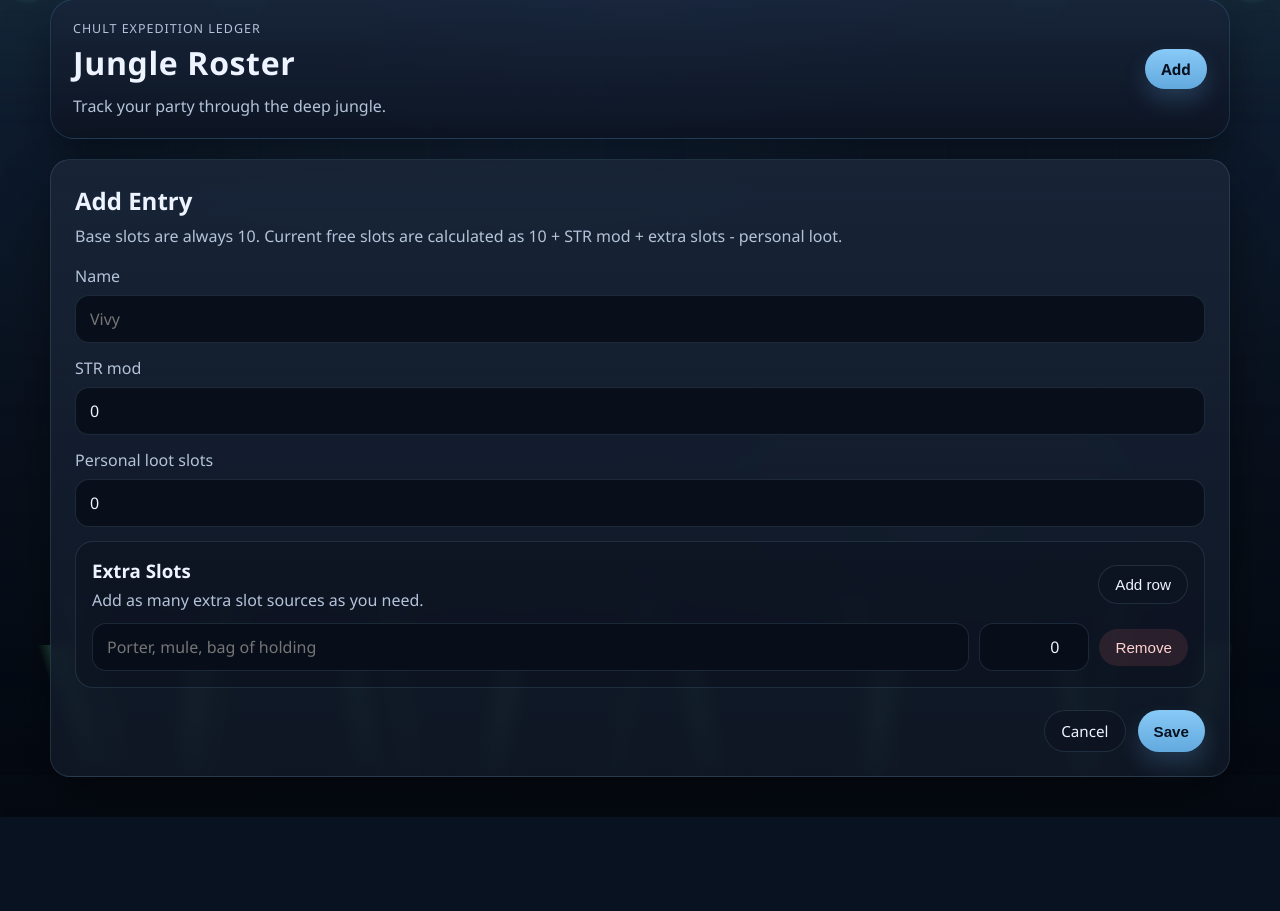
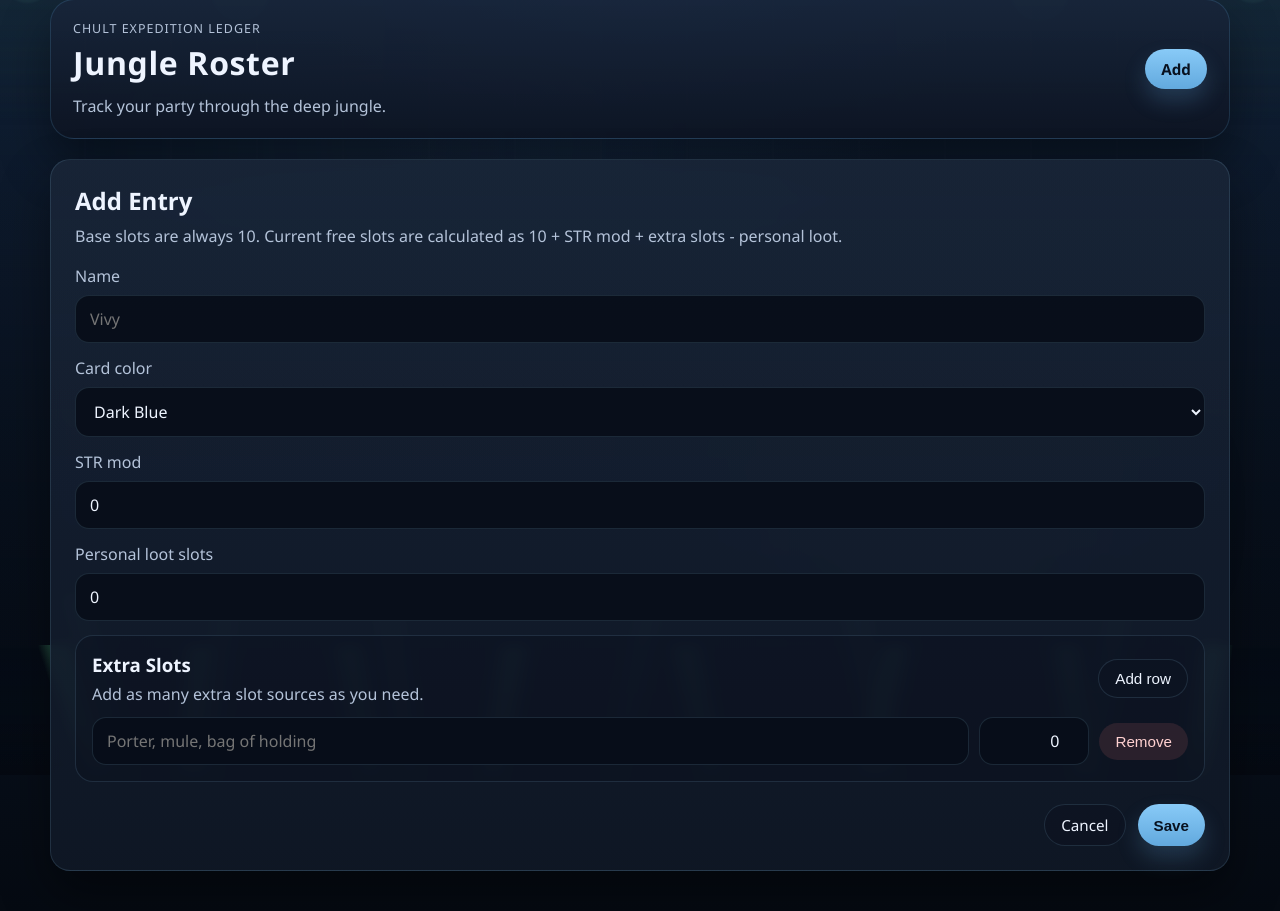
Before and after one commit to ChupaChui/toa_expedition, a Flask app: page /add in a window 1280 px wide. Shown: the part 25-936 px from the top of the page. Before the commit the page ends 842 px from the top, so only its background shows below. Run offline with Flask 2, Linux system fonts and the light colour scheme.

Commit message:
added colours

```diff
--- a/app.py
+++ b/app.py
@@ -14,6 +14,17 @@ FULL_MEAL_FOOD = 1.0
 FULL_MEAL_WATER = 5.0
 HALF_MEAL_FOOD = 0.5
 HALF_MEAL_WATER = 2.5
+CARD_COLORS = {
+    "dark-blue": "Dark Blue",
+    "dark": "Dark",
+    "skyblue": "Skyblue",
+    "silver": "Silver",
+    "fire-red": "Fire Red",
+    "violet": "Violet",
+    "celestial": "Celestial",
+    "green": "Green",
+}
+DEFAULT_CARD_COLOR = "dark-blue"
 
 app = Flask(__name__)
 app.config["SECRET_KEY"] = "dev-secret-key"
@@ -52,7 +63,8 @@ def create_db() -> None:
             name TEXT NOT NULL,
             str_mod INTEGER NOT NULL DEFAULT 0,
             max_slots INTEGER NOT NULL DEFAULT 0,
-            used_slots INTEGER NOT NULL DEFAULT 0
+            used_slots INTEGER NOT NULL DEFAULT 0,
+            card_color TEXT NOT NULL DEFAULT 'dark-blue'
         );
 
         CREATE TABLE IF NOT EXISTS extra_slots (
@@ -77,15 +89,6 @@ def create_db() -> None:
         );
         """
     )
-
-    loot_columns = {
-        row[1] for row in db.execute("PRAGMA table_info(loot_items)").fetchall()
-    }
-    if "gold_price" not in loot_columns:
-        db.execute(
-            "ALTER TABLE loot_items ADD COLUMN gold_price INTEGER NOT NULL DEFAULT 0"
-        )
-
     db.execute(
         """
         INSERT INTO party_supplies (id, food, water)
@@ -161,10 +164,11 @@ def get_members_with_capacity() -> list[dict[str, object]]:
             m.name,
             m.str_mod,
             m.used_slots,
+            m.card_color,
             COALESCE(SUM(e.amount), 0) AS extra_slots_total
         FROM members AS m
         LEFT JOIN extra_slots AS e ON e.member_id = m.id
-        GROUP BY m.id, m.name, m.str_mod, m.used_slots
+        GROUP BY m.id, m.name, m.str_mod, m.used_slots, m.card_color
         ORDER BY m.id DESC
         """
     ).fetchall()
@@ -181,6 +185,7 @@ def get_members_with_capacity() -> list[dict[str, object]]:
                 "name": row["name"],
                 "str_mod": row["str_mod"],
                 "used_slots": row["used_slots"],
+                "card_color": row["card_color"],
                 "extra_slots_total": row["extra_slots_total"],
                 "max_slots": member_max_slots,
                 "current_free_slots": current_free_slots,
@@ -277,14 +282,15 @@ def add_member() -> str:
         db = get_db()
         cursor = db.execute(
             """
-            INSERT INTO members (name, str_mod, max_slots, used_slots)
-            VALUES (?, ?, ?, ?)
+            INSERT INTO members (name, str_mod, max_slots, used_slots, card_color)
+            VALUES (?, ?, ?, ?, ?)
             """,
             (
                 form["name"],
                 form["str_mod"],
                 BASE_SLOTS + int(form["str_mod"]),
                 form["used_slots"],
+                form["card_color"],
             ),
         )
         member_id = cursor.lastrowid
@@ -297,6 +303,7 @@ def add_member() -> str:
         "form.html",
         member=None,
         extra_slots=[{"name": "", "amount": 0}],
+        color_options=CARD_COLORS,
         page_title="Add Entry",
     )
 
@@ -314,7 +321,7 @@ def edit_member(member_id: int) -> str:
         db.execute(
             """
             UPDATE members
-            SET name = ?, str_mod = ?, max_slots = ?, used_slots = ?
+            SET name = ?, str_mod = ?, max_slots = ?, used_slots = ?, card_color = ?
             WHERE id = ?
             """,
             (
@@ -322,6 +329,7 @@ def edit_member(member_id: int) -> str:
                 form["str_mod"],
                 BASE_SLOTS + int(form["str_mod"]),
                 form["used_slots"],
+                form["card_color"],
                 member_id,
             ),
         )
@@ -342,6 +350,7 @@ def edit_member(member_id: int) -> str:
         "form.html",
         member=member,
         extra_slots=extra_slots,
+        color_options=CARD_COLORS,
         page_title="Edit Entry",
     )
 
@@ -496,9 +505,12 @@ def validate_party_capacity(db: sqlite3.Connection) -> None:
 
 def parse_member_form(form: dict) -> dict[str, int | str | list[dict[str, int | str]]]:
     name = str(form.get("name", "")).strip()
+    card_color = str(form.get("card_color", DEFAULT_CARD_COLOR)).strip()
 
     if not name:
         raise ValueError("Name is required.")
+    if card_color not in CARD_COLORS:
+        raise ValueError("Choose a valid card color.")
 
     try:
         str_mod = int(form.get("str_mod", 0))
@@ -538,6 +550,7 @@ def parse_member_form(form: dict) -> dict[str, int | str | list[dict[str, int |
         "name": name,
         "str_mod": str_mod,
         "used_slots": used_slots,
+        "card_color": card_color,
         "extra_slots": extra_slots,
     }
 
--- a/static/styles.css
+++ b/static/styles.css
@@ -227,7 +227,8 @@ body::before {
 }
 
 a,
-button {
+button,
+select {
   transition: opacity 0.2s ease, transform 0.2s ease, background-color 0.2s ease;
 }
 
@@ -508,7 +590,8 @@ h1 {
 .resource-add-form input,
 .loot-form input,
 .member-form input,
-.member-form textarea {
+.member-form textarea,
+.member-form select {
   width: 100%;
   padding: 12px 14px;
   border: 1px solid var(--border);
--- a/templates/form.html
+++ b/templates/form.html
@@ -17,6 +17,15 @@
           placeholder="Vivy"
           required
         >
+      </label>
+
+      <label>
+        Card color
+        <select name="card_color">
+          {% for color_id, color_label in color_options.items() %}
+            <option value="{{ color_id }}" {% if (member and member['card_color'] == color_id) or (not member and color_id == 'dark-blue') %}selected{% endif %}>{{ color_label }}</option>
+          {% endfor %}
+        </select>
       </label>
 
       <label>
--- a/templates/index.html
+++ b/templates/index.html
@@ -10,7 +10,7 @@
 
       <section class="card-list">
         {% for member in members %}
-          <article class="member-card{% if member['current_free_slots'] <= 0 %} warning-card{% endif %}">
+          <article class="member-card member-theme-{{ member['card_color'] }}{% if member['current_free_slots'] <= 0 %} warning-card{% endif %}">
             <div class="card-header">
               <div>
                 <h2>{{ member["name"] }}</h2>
```
Also changed, not shown: other parts of static/styles.css (+83 -0 lines), expedition.db.
